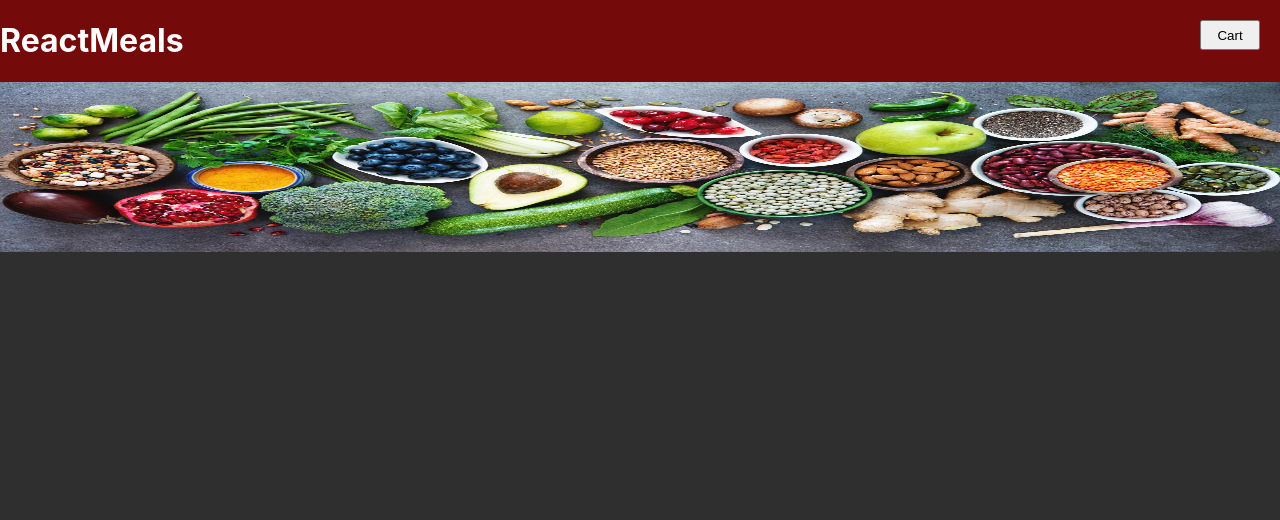
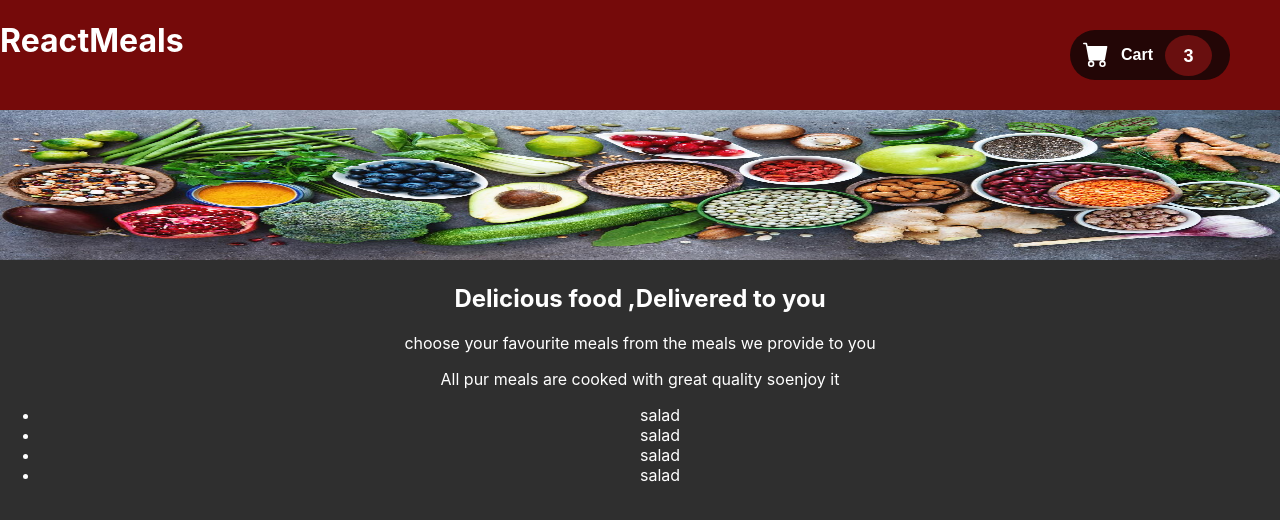
Before and after one commit to mullermad/ReactFoodOrderApp, a React (Create React App) app: page / in a window 1280 px wide. Shown: the top 520 px of the page. Built offline with nearby package versions, Linux system fonts and the light colour scheme.

Commit message:
mullermad 2rd  commit

```diff
--- a/src/App.js
+++ b/src/App.js
@@ -1,12 +1,16 @@
 import {Fragment} from 'react';
 import Header from './components/layout/Header';
 import './App.css';
+import Meals from './components/meals/Meals';
 
 
 function App() {
   return (
     <Fragment className="App">
       <Header />
+      <main>
+        <Meals />
+      </main>
     </Fragment>
   );
 }
--- /dev/null
+++ b/src/components/cart/CartIcon.jsx
@@ -0,0 +1,21 @@
+import React from 'react'
+
+const CartIcon = () => {
+  return (
+    <div>
+      <svg
+        xmlns="http://www.w3.org/2000/svg"
+        width="26"
+        height="26"
+        fill="currentColor"
+        class="bi bi-cart-fill"
+        viewBox="0 0 16 16"
+
+      >
+        <path d="M0 1.5A.5.5 0 0 1 .5 1H2a.5.5 0 0 1 .485.379L2.89 3H14.5a.5.5 0 0 1 .491.592l-1.5 8A.5.5 0 0 1 13 12H4a.5.5 0 0 1-.491-.408L2.01 3.607 1.61 2H.5a.5.5 0 0 1-.5-.5zM5 12a2 2 0 1 0 0 4 2 2 0 0 0 0-4zm7 0a2 2 0 1 0 0 4 2 2 0 0 0 0-4zm-7 1a1 1 0 1 1 0 2 1 1 0 0 1 0-2zm7 0a1 1 0 1 1 0 2 1 1 0 0 1 0-2z" />
+      </svg>
+    </div>
+  );
+}
+
+export default CartIcon;
--- /dev/null
+++ b/src/components/layout/CartButton.css
@@ -0,0 +1,38 @@
+.header-button{
+  width: 160px;
+  height: 50px;
+  margin: 30px;
+  margin-right: 50px;
+  background-color: rgb(35, 6, 6);
+  color: white;
+  font-weight: bold;
+  display: flex;
+  align-items: center;
+  padding: 7px;
+  border-radius: 25px;
+  border: none;
+
+
+
+}
+.cart-icon{
+
+  margin: 6px;
+
+}
+.cart-name{
+margin: 6px;
+font-size: larger;
+}
+.cart-number{
+ padding-top: 11px;
+ padding-left: 11px;
+ padding-right: 11px;
+  width: 25px;
+  height: 30px;
+  border-radius: 1250%;
+  background-color: rgb(105, 15, 15);
+  font-size: large;
+  font-weight: bold;
+  margin: 6px;
+}
--- a/src/components/layout/Header.css
+++ b/src/components/layout/Header.css
@@ -5,13 +5,8 @@ header{
     justify-content: space-between;
 
 }
-.header-button{
-  width: 60px;
-  height: 30px;
-  margin: 20px;
 
-}
 .header-images{
     width: 100%;
-    height: 170px;
+    height: 150px;
 }
--- a/src/components/layout/Header.jsx
+++ b/src/components/layout/Header.jsx
@@ -1,5 +1,6 @@
 import  {Fragment} from 'react';
 import meal from '../assets/meal.jpg';
+import HeaderCartButton from './HeaderCartButton';
 import './Header.css';
 
 const Header = () => {
@@ -7,7 +8,8 @@ const Header = () => {
     <Fragment>
       <header className="header">
         <h1>ReactMeals</h1>
-        <button className="header-button">Cart</button>
+
+        <HeaderCartButton />
       </header>
       <div>
         <img className="header-images" src={meal} alt="mealphoto" />
--- /dev/null
+++ b/src/components/layout/HeaderCartButton.jsx
@@ -0,0 +1,17 @@
+import React from 'react';
+import './CartButton.css';
+import CartIcon from '../cart/CartIcon';
+
+const HeaderCartButton = () => {
+  return (
+    <button className="header-button">
+      <span className="cart-icon">
+        <CartIcon />
+      </span>
+      <span className='cart-name'>Cart</span>
+      <span className='cart-number'>3</span>
+    </button>
+  );
+}
+
+export default HeaderCartButton;
--- /dev/null
+++ b/src/components/meals/AvailableMeals.jsx
@@ -0,0 +1,43 @@
+import React from 'react';
+import './Availablemeals.css'
+
+const DummyMeals = [
+  {
+    id: "m1",
+    name: "salad",
+    disription: "american delicious food",
+    price: 29.99,
+  },
+  {
+    id: "m2",
+    name: "salad",
+    disription: "american delicious food",
+    price: 29.99,
+  },
+  {
+    id: "m3",
+    name: "salad",
+    disription: "american delicious food",
+    price: 29.99,
+  },
+  {
+    id: "m4",
+    name: "salad",
+    disription: "american delicious food",
+    price: 29.99,
+  },
+];
+
+const AvailableMeals = () => {
+    const MealList = DummyMeals.map(meal=>{
+        return <li>{meal.name}</li>
+    })
+  return (
+    <section className='Availablemeals'>
+        <ul>
+            {MealList}
+        </ul>
+    </section>  )
+}
+
+export default AvailableMeals;
--- /dev/null
+++ b/src/components/meals/Availablemeals.css
@@ -0,0 +1,3 @@
+.Availablemeals{
+    color: white;
+}
--- /dev/null
+++ b/src/components/meals/Meals.css
@@ -0,0 +1,3 @@
+.meals{
+    text-align: center;
+}
--- /dev/null
+++ b/src/components/meals/Meals.jsx
@@ -0,0 +1,15 @@
+import React from 'react'
+import AvailableMeals from './AvailableMeals'
+import MealsSummery from './MealsSummery'
+import './Meals.css'
+
+const Meals = () => {
+  return (
+    <section className='meals'>
+      <MealsSummery />
+      <AvailableMeals />
+    </section>
+  );
+}
+
+export default Meals;
--- /dev/null
+++ b/src/components/meals/MealsSummery.css
@@ -0,0 +1,4 @@
+.mealssummery{
+color: white;
+
+}
--- /dev/null
+++ b/src/components/meals/MealsSummery.jsx
@@ -0,0 +1,13 @@
+import React from 'react'
+import './MealsSummery.css'
+const MealsSummery = () => {
+  return (
+    <section className='mealssummery'>
+        <h2>Delicious food ,Delivered to you</h2>
+        <p>choose your favourite meals from the meals we provide to you</p>
+        <p>All pur meals are cooked with great quality soenjoy it </p>
+    </section>
+  )
+}
+
+export default MealsSummery;
```
Also changed, not shown: src/components/assets/Cart.png (added), src/components/assets/meals.jpeg (deleted).
